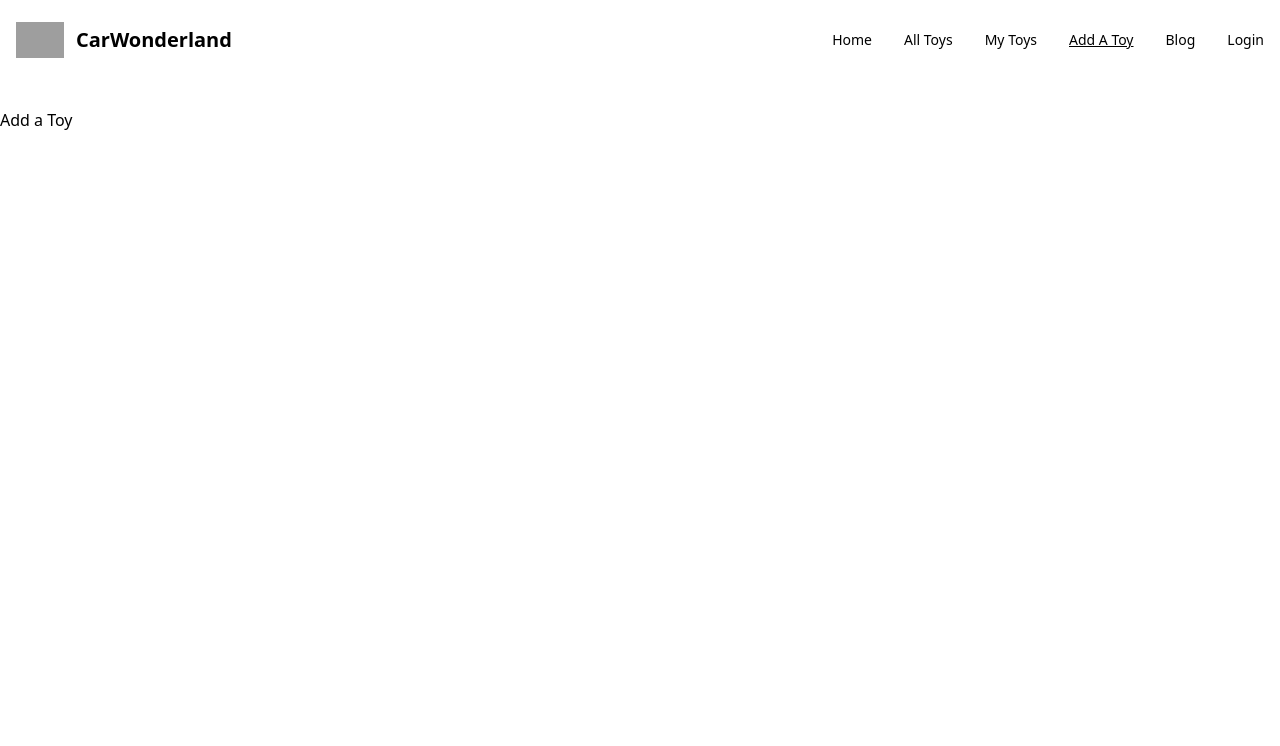
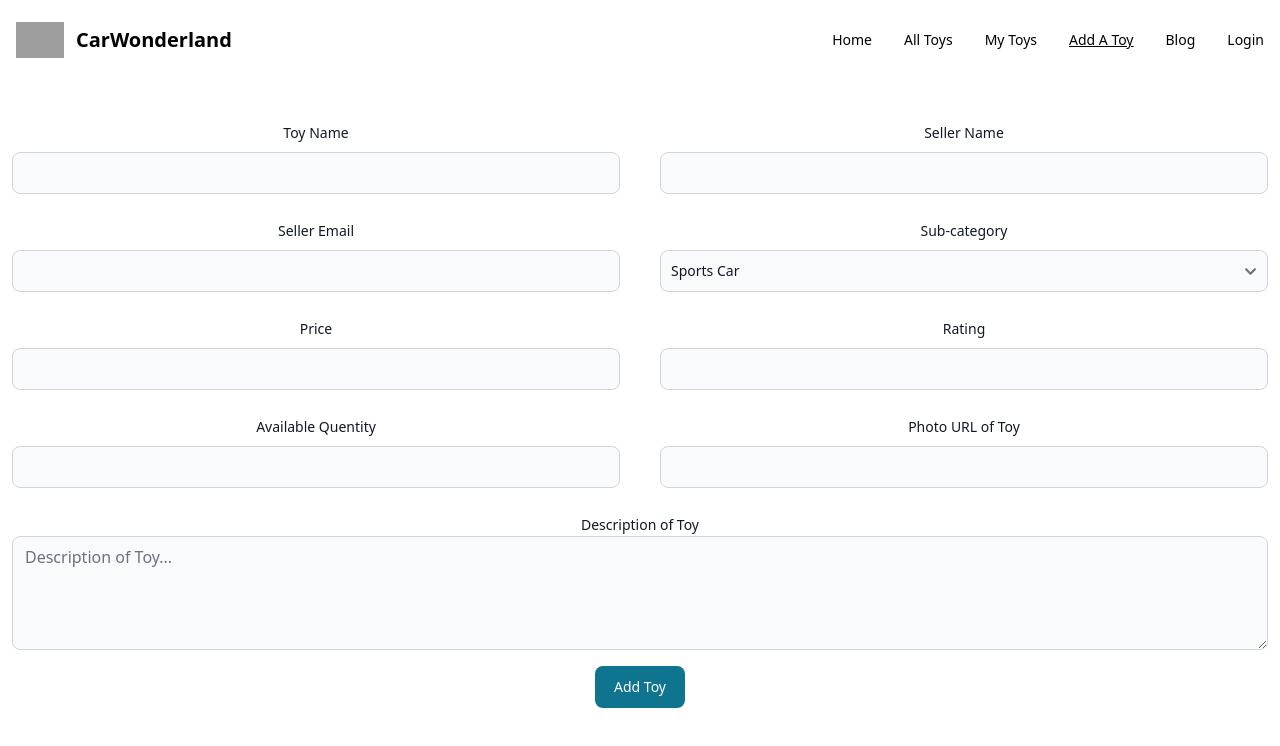
Before and after one commit to Kamanashis-Biswas/Toy-Marketplace-Client-Side, a React (Vite) app: page /addatoy in a window 1280 px wide. Shown: the top 746 px of the page. Built offline with nearby package versions, Linux system fonts and the light colour scheme; no server answers; grey boxes are pictures that could not be loaded.

Commit message:
Add a toy page form done

```diff
--- a/src/pages/AddAToy.jsx
+++ b/src/pages/AddAToy.jsx
@@ -1,9 +1,148 @@
-
+import { Button, Label, Select, TextInput, Textarea } from "flowbite-react";
 
 const AddAToy = () => {
     return (
-        <div>
-            <h2>Add a Toy</h2>
+        <div className="p-3 text-center">
+            <div>
+                <div className="md:flex gap-10 justify-between">
+                    <div className="md:w-1/2 mb-6">
+                        <div className="mb-2 block">
+                            <Label
+                                htmlFor="toy_name"
+                                value="Toy Name"
+                            />
+                        </div>
+                        <TextInput
+                            id="toy_name"
+                            type="text"
+
+                        />
+                    </div>
+                    <div className="md:w-1/2 mb-6">
+                        <div className="mb-2 block">
+                            <Label
+                                htmlFor="seller_name"
+                                value="Seller Name"
+                            />
+                        </div>
+                        <TextInput
+                            id="seller_name"
+                            type="text"
+                        />
+                    </div>
+                </div>
+                <div className="md:flex gap-10 justify-between">
+                    <div className="md:w-1/2 mb-6">
+                        <div className="mb-2 block">
+                            <Label
+                                htmlFor="seller_email"
+                                value="Seller Email"
+                            />
+                        </div>
+                        <TextInput
+                            id="seller_email"
+                            type="email"
+
+                        />
+                    </div>
+                    <div className="md:w-1/2 mb-6">
+                        <div className="mb-2 block">
+                            <Label
+                                htmlFor="category"
+                                value="Sub-category"
+                            />
+                        </div>
+                        <Select
+                            id="category"
+                            required={true}
+                        >
+                            <option>
+                                Sports Car
+                            </option>
+                            <option>
+                                Truck
+                            </option>
+                            <option>
+                                Regular Car
+                            </option>
+                            <option>
+                                Mini Fire Truck
+                            </option>
+                        </Select>
+                    </div>
+                </div>
+                <div className="md:flex gap-10 justify-between">
+                    <div className="md:w-1/2 mb-6">
+                        <div className="mb-2 block">
+                            <Label
+                                htmlFor="price"
+                                value="Price"
+                            />
+                        </div>
+                        <TextInput
+                            id="price"
+                            type="text"
+
+                        />
+                    </div>
+                    <div className="md:w-1/2 mb-6">
+                        <div className="mb-2 block">
+                            <Label
+                                htmlFor="rating"
+                                value="Rating"
+                            />
+                        </div>
+                        <TextInput
+                            id="rating"
+                            type="text"
+                        />
+                    </div>
+                </div>
+                <div className="md:flex gap-10 justify-between">
+                    <div className="md:w-1/2 mb-6">
+                        <div className="mb-2 block">
+                            <Label
+                                htmlFor="quentity"
+                                value="Available Quentity"
+                            />
+                        </div>
+                        <TextInput
+                            id="quentity"
+                            type="text"
+
+                        />
+                    </div>
+                    <div className="md:w-1/2 mb-6">
+                        <div className="mb-2 block">
+                            <Label
+                                htmlFor="toy_photo"
+                                value="Photo URL of Toy"
+                            />
+                        </div>
+                        <TextInput
+                            id="toy_photo"
+                            type="text"
+                        />
+                    </div>
+                </div>
+                <div>
+                    <div className="mb-2 block">
+                        <Label
+                            htmlFor="comment"
+                            value="Description of Toy"
+                        />
+                        <Textarea
+                            id="comment"
+                            placeholder="Description of Toy..."
+                            required={true}
+                            rows={4}
+                        />
+                    </div>
+                </div>
+                <div className="flex mt-4 justify-center">
+                    <Button>Add Toy</Button>
+                </div>
+            </div>
         </div>
     );
 };
```
